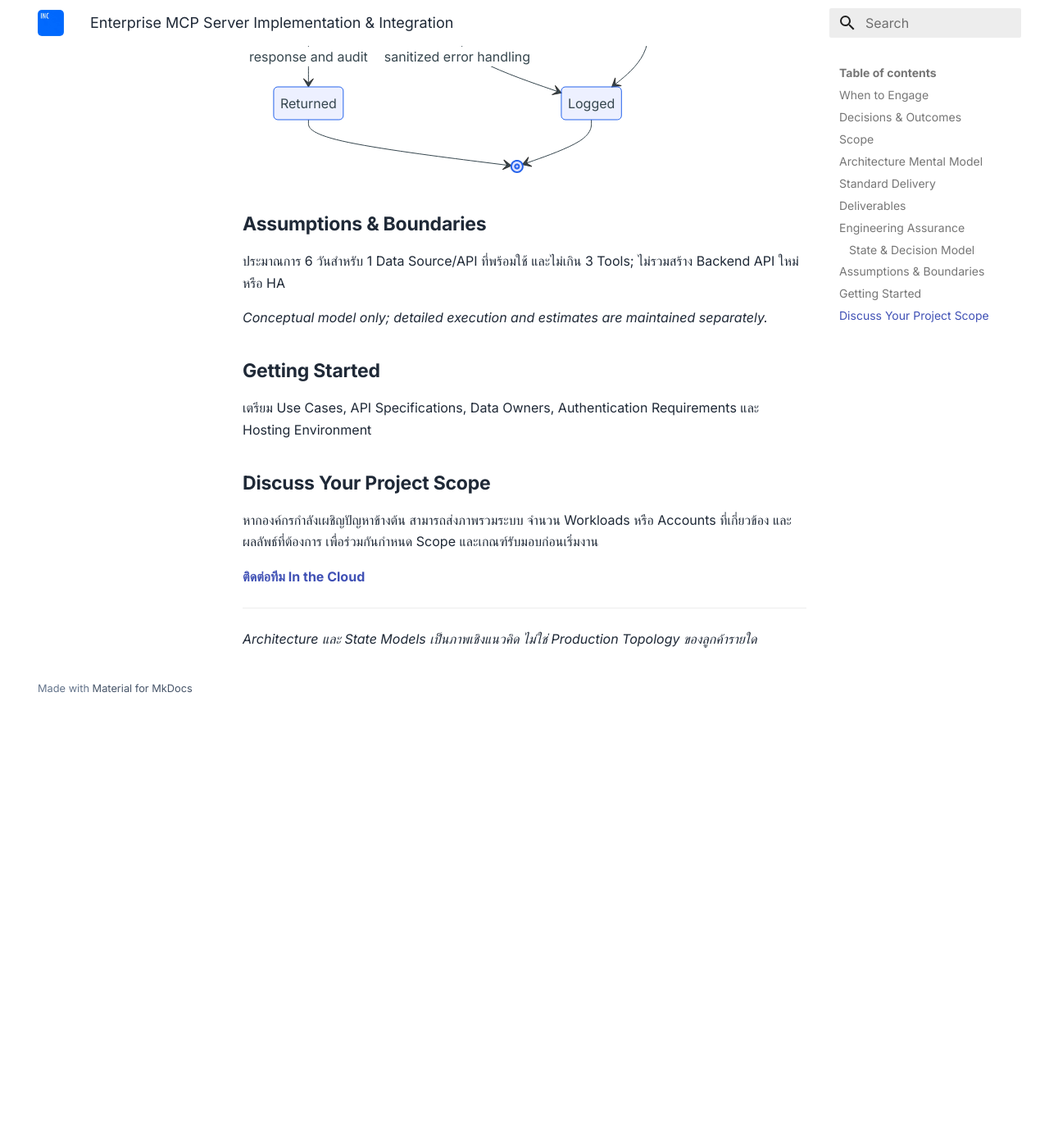
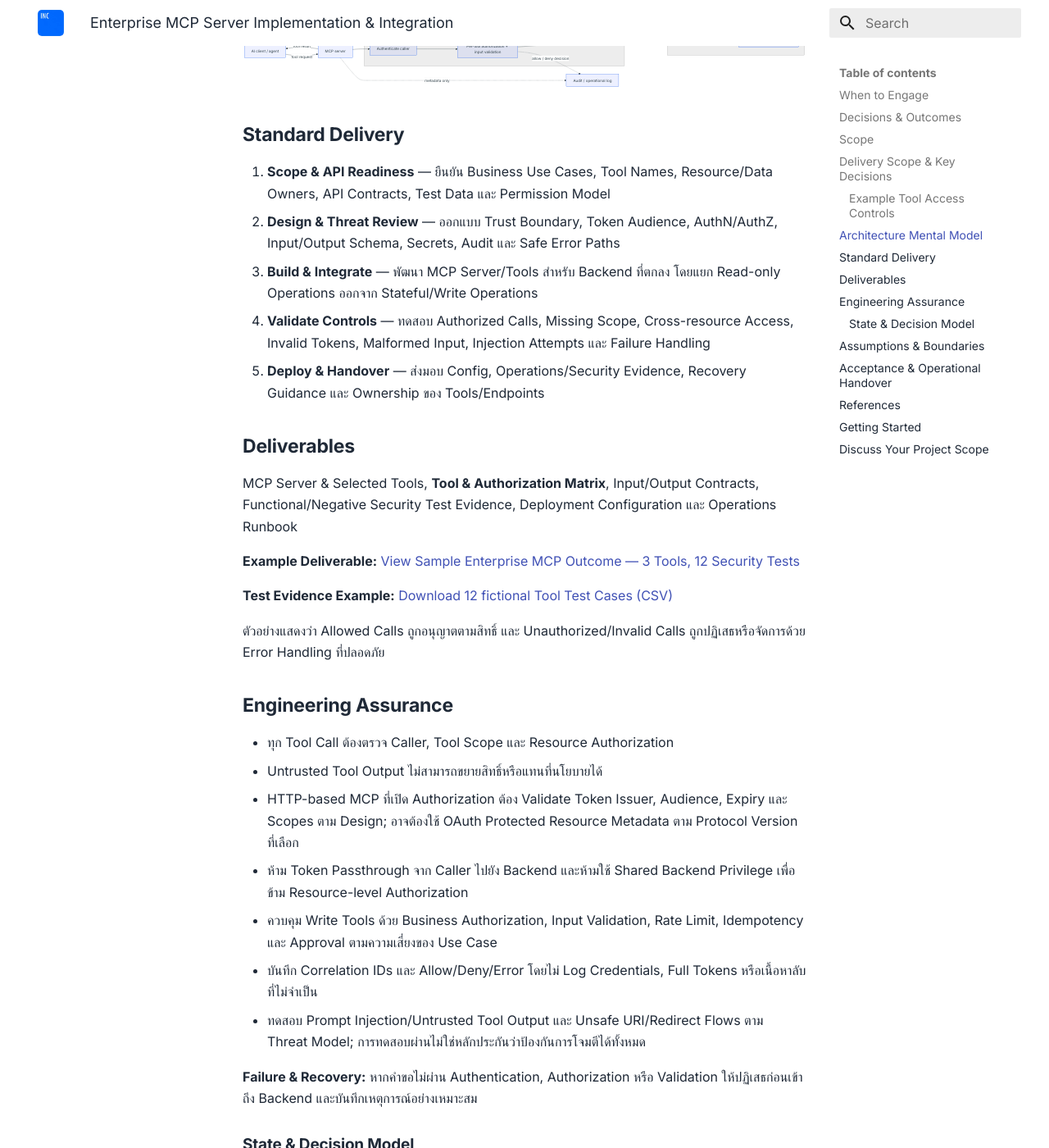
Before and after one commit to inthecloudth/service-catalog, an MkDocs documentation site: the page built from docs/services/ip-09-enterprise-mcp-server.md, in a window 1280 px wide and 1400 px high, scrolled down 2415 px. Shown: the whole window at 82% size. Built offline with MkDocs 1.6.1 and Material for MkDocs 9.7.7, drawn with Linux system fonts in a browser that asks for light colours; before the commit the page ends 3277 px from its top, so only the background shows below that; some of the changed text lies outside the part shown.

Commit message:
docs(IP-09): expand MCP tool contract, auth boundary, security validation and example outcome

```diff
--- a/docs/services/ip-09-enterprise-mcp-server.md
+++ b/docs/services/ip-09-enterprise-mcp-server.md
@@ -19,6 +19,29 @@
 ## Scope
 
 สร้าง MCP Server, Tools, Authentication/Authorization, Secrets/Logging และ Deployment สำหรับ Use Case ที่ตกลง โดยใช้ Enterprise API หรือ Data Source ที่มีอยู่
+
+## Delivery Scope & Key Decisions
+
+| Area | Engineering Decision | Example Outcome |
+|---|---|---|
+| Use Case & Tool Contract | จำนวน Tools, Read/Write Sensitivity, JSON Schemas และ Data Owner | Approved Tool Catalog |
+| Transport & Hosting | Local STDIO vs Remote Streamable HTTP, TLS, Hosting, Network Boundary | Supported Deployment Topology |
+| Caller Authentication | Identity Provider, Token Issuer, Audience, Lifetime, Scope | Authentication Contract |
+| Authorization | Per-tool **และ per-resource** policy, user delegation vs app identity | Principal-to-Tool/Resource Matrix |
+| Enterprise API Boundary | Approved Backend, Error Handling, Timeouts, Idempotency, Rate Limits | Backend Integration Contract |
+| Data & Operations | Secrets Vault, Data Minimization, Audit Correlation, Logging Retention, Monitoring | Audit & Operations Runbook |
+
+**Security Design:** อย่าให้ AI Client หรือ Tool Descriptions เป็นผู้ตัดสินว่าผู้ใช้เข้าถึงข้อมูลได้หรือไม่ ทุก Tool Invocation ต้องตรวจ Authoritative Policy ฝั่ง Server และ Backend และต้องไม่ใช้ Untrusted Tool Output เป็นคำสั่งให้ขยายสิทธิ์
+
+### Example Tool Access Controls
+
+| Tool (Example) | Operation | Allowed Condition | Denied Scenario |
+|---|---|---|---|
+| `search_policy` | Read | Caller มี Read Scope และ Knowledge Domain Access | No Scope / Cross-domain |
+| `get_case_status` | Read | Caller มีสิทธิ์ต่อ Case ID ที่ระบุ | Cross-tenant / Cross-owner |
+| `create_case` | Write | Caller มี Write Scope, ผ่าน Schema/Business Validation | Read-only Caller / Invalid Parameters |
+
+**Authentication Boundary:** MCP HTTP Authorization ตาม Specification แยก Token สำหรับ MCP Server ออกจาก Credential ที่ใช้ Backend API; ไม่ Forward MCP Access Token ไปยัง Backend โดยตรงโดยไม่มีการออกแบบ Delegation ที่ถูกต้อง ทั้งนี้ Local STDIO Transport มีรูปแบบ Credential Handling ต่างจาก HTTP
 
 ## Architecture Mental Model
 
@@ -49,20 +72,32 @@ flowchart LR
 
 ## Standard Delivery
 
-1. กำหนด Use Case, Tool Contract และ API/Data Source
-2. ออกแบบ MCP Architecture และ Access Control
-3. พัฒนา MCP Server และ Tools ตาม Scope
-4. Deploy, ตั้งค่า Logging/Secrets และ Functional/Security Test
-5. จัดทำ Runbook และ Knowledge Transfer
+1. **Scope & API Readiness** — ยืนยัน Business Use Cases, Tool Names, Resource/Data Owners, API Contracts, Test Data และ Permission Model
+2. **Design & Threat Review** — ออกแบบ Trust Boundary, Token Audience, AuthN/AuthZ, Input/Output Schema, Secrets, Audit และ Safe Error Paths
+3. **Build & Integrate** — พัฒนา MCP Server/Tools สำหรับ Backend ที่ตกลง โดยแยก Read-only Operations ออกจาก Stateful/Write Operations
+4. **Validate Controls** — ทดสอบ Authorized Calls, Missing Scope, Cross-resource Access, Invalid Tokens, Malformed Input, Injection Attempts และ Failure Handling
+5. **Deploy & Handover** — ส่งมอบ Config, Operations/Security Evidence, Recovery Guidance และ Ownership ของ Tools/Endpoints
 
 ## Deliverables
 
-MCP Server & Selected Tools, Test Evidence, Configuration/Deployment Guide
+MCP Server & Selected Tools, **Tool & Authorization Matrix**, Input/Output Contracts, Functional/Negative Security Test Evidence, Deployment Configuration และ Operations Runbook
+
+**Example Deliverable:** [View Sample Enterprise MCP Outcome — 3 Tools, 12 Security Tests](examples/enterprise-mcp-server-outcome.md)
+
+**Test Evidence Example:** [Download 12 fictional Tool Test Cases (CSV)](../assets/examples/enterprise-mcp-test-evidence-demo.csv)
+
+ตัวอย่างแสดงว่า Allowed Calls ถูกอนุญาตตามสิทธิ์ และ Unauthorized/Invalid Calls ถูกปฏิเสธหรือจัดการด้วย Error Handling ที่ปลอดภัย
 
 ## Engineering Assurance
 
 - ทุก Tool Call ต้องตรวจ Caller, Tool Scope และ Resource Authorization
 - Untrusted Tool Output ไม่สามารถขยายสิทธิ์หรือแทนที่นโยบายได้
+
+- HTTP-based MCP ที่เปิด Authorization ต้อง Validate Token Issuer, Audience, Expiry และ Scopes ตาม Design; อาจต้องใช้ OAuth Protected Resource Metadata ตาม Protocol Version ที่เลือก
+- ห้าม Token Passthrough จาก Caller ไปยัง Backend และห้ามใช้ Shared Backend Privilege เพื่อข้าม Resource-level Authorization
+- ควบคุม Write Tools ด้วย Business Authorization, Input Validation, Rate Limit, Idempotency และ Approval ตามความเสี่ยงของ Use Case
+- บันทึก Correlation IDs และ Allow/Deny/Error โดยไม่ Log Credentials, Full Tokens หรือเนื้อหาลับที่ไม่จำเป็น
+- ทดสอบ Prompt Injection/Untrusted Tool Output และ Unsafe URI/Redirect Flows ตาม Threat Model; การทดสอบผ่านไม่ใช่หลักประกันว่าป้องกันการโจมตีได้ทั้งหมด
 
 **Failure & Recovery:** หากคำขอไม่ผ่าน Authentication, Authorization หรือ Validation ให้ปฏิเสธก่อนเข้าถึง Backend และบันทึกเหตุการณ์อย่างเหมาะสม
 
@@ -89,9 +124,23 @@ stateDiagram-v2
 
 ## Assumptions & Boundaries
 
-ประมาณการ 6 วันสำหรับ 1 Data Source/API ที่พร้อมใช้ และไม่เกิน 3 Tools; ไม่รวมสร้าง Backend API ใหม่หรือ HA
+จำนวน Tools, API Integrations, Auth Model, Hosting, Security Review และ Deployment Stages ต้องตกลงก่อนประเมิน Effort; ไม่รวมสร้าง Backend Business API ใหม่, Full-scale Data Migration, 24/7 Operations หรือ High Availability โดยอัตโนมัติ
+
+การทำ Production Write Tools, Data Classification/Privacy Controls และ Identity Provider Integration อาจต้องมี Approval หรือ License เพิ่มตาม Environment
 
 *Conceptual model only; detailed execution and estimates are maintained separately.*
+
+## Acceptance & Operational Handover
+
+- ทุก Tool มี Owner, Description, Schema, Read/Write Classification, Allowed Principals และ Denied Cases
+- Positive Tests พิสูจน์ว่า Authorized Operations ทำงานได้ และ Negative Tests พิสูจน์ว่า Unauthorized Operations ไม่ไปถึง Backend
+- มี Error/Timeout Handling, Audit Correlation, Secrets Protection และ Recovery/Disable Route
+- Operations Team รับมอบ Deployment Configuration, Monitoring, Security Findings และ Open Risks
+
+## References
+
+- [Model Context Protocol — Authorization Specification](https://modelcontextprotocol.io/specification/2025-11-25/basic/authorization)
+- [Model Context Protocol — Security Best Practices](https://modelcontextprotocol.io/docs/2025-11-25/tutorials/security/security_best_practices)
 
 ## Getting Started
 
```
